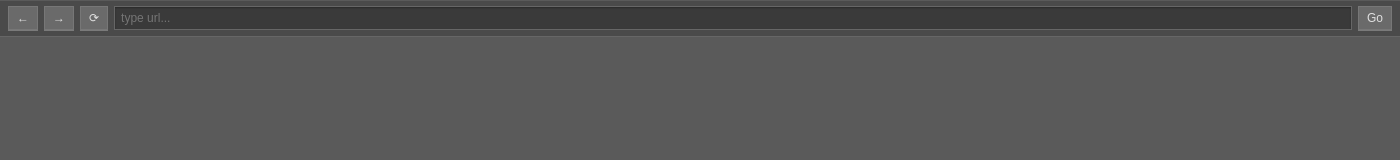
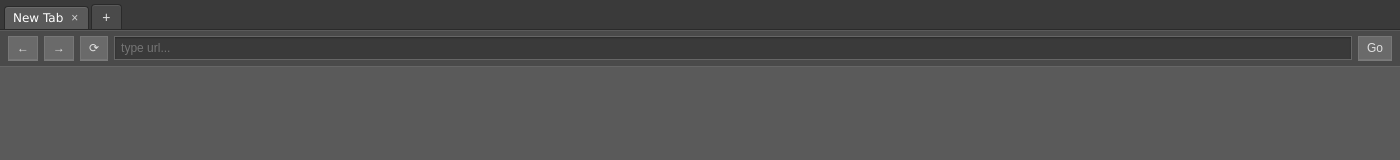
Before and after one commit to v0rt3xv1sta-ctrl/shrew-remastered, an Electron app: page index.html in a window 1400 px wide. Drawn offline with Linux system fonts and the light colour scheme.

Commit message:
tabs update

```diff
--- a/index.html
+++ b/index.html
@@ -9,6 +9,80 @@
           background: #5a5a5a;
           color: #e0e0e0;
         }
+
+        .tabbar {
+          background: #3a3a3a;
+          padding: 4px 4px 0 4px;
+          display: flex;
+          gap: 2px;
+          border-bottom: 1px solid #2a2a2a;
+          align-items: flex-end;
+          overflow-x: auto;
+        }
+
+        .tab {
+          background: #4a4a4a;
+          color: #cfcfcf;
+          border: 1px solid #2a2a2a;
+          border-bottom: none;
+          padding: 4px 8px;
+          font-size: 12px;
+          cursor: pointer;
+          display: flex;
+          align-items: center;
+          gap: 6px;
+          max-width: 180px;
+          min-width: 80px;
+          border-radius: 4px 4px 0 0;
+          box-shadow: inset 0 1px 0 #5a5a5a;
+          user-select: none;
+        }
+
+        .tab:hover { background: #5a5a5a; }
+
+        .tab.active {
+          background: #5a5a5a;
+          color: #fff;
+          box-shadow: inset 0 1px 0 #6a6a6a;
+        }
+
+        .tab-title {
+          white-space: nowrap;
+          overflow: hidden;
+          text-overflow: ellipsis;
+          flex: 1;
+        }
+
+        .tab-close {
+          background: transparent;
+          border: none;
+          color: #cfcfcf;
+          padding: 0 2px;
+          font-size: 12px;
+          line-height: 1;
+          box-shadow: none;
+          cursor: pointer;
+        }
+
+        .tab-close:hover {
+          background: #7a3a3a;
+          color: #fff;
+          box-shadow: none;
+        }
+
+        .tab-new {
+          background: #4a4a4a;
+          color: #e0e0e0;
+          border: 1px solid #2a2a2a;
+          border-bottom: none;
+          padding: 4px 10px;
+          font-size: 14px;
+          cursor: pointer;
+          border-radius: 4px 4px 0 0;
+          box-shadow: inset 0 1px 0 #5a5a5a;
+        }
+
+        .tab-new:hover { background: #6a6a6a; }
 
         .toolbar {
           background: #4a4a4a;
@@ -57,13 +131,26 @@
           box-shadow: 0 0 0 1px #888;
         }
 
+        #webview-container {
+          width: 100%;
+          height: calc(100vh - 71px);
+          position: relative;
+        }
+
         webview {
           width: 100%;
-          height: calc(100vh - 38px);
+          height: 100%;
+          display: none;
         }
+
+        webview.active { display: flex; }
     </style>
 </head>
 <body>
+<div class="tabbar" id="tabbar">
+    <button class="tab-new" id="newtab" onclick="newTab()">+</button>
+</div>
+
 <div class="toolbar">
     <button onclick="goBack()">←</button>
     <button onclick="goForward()">→</button>
@@ -72,27 +159,61 @@
     <button onclick="navigate()">Go</button>
 </div>
 
-<webview
-    id="browser"
-    src="homepage.html"
-    webpreferences="webSecurity=no,nodeIntegration=no,contextIsolation=yes"
-    useragent="Mozilla/5.0 (Windows NT 10.0; Win64; x64) AppleWebKit/537.36 (KHTML, like Gecko) Chrome/120.0.0.0 Safari/537.36"
-    allowpopups
-    disablewebsecurity
-    partition="persist:shrew">
-</webview>
+<div id="webview-container"></div>
 
 <script>
-    const webview = document.getElementById('browser');
     const urlbar = document.getElementById('urlbar');
-    let isReady = false;
+    const tabbar = document.getElementById('tabbar');
+    const newTabBtn = document.getElementById('newtab');
+    const webviewContainer = document.getElementById('webview-container');
 
-    // Wait for webview to be ready
+    let tabs = [];
+    let activeTabId = null;
+    let nextTabId = 1;
+
+    function getActiveWebview() {
+      const tab = tabs.find(t => t.id === activeTabId);
+      return tab ? tab.webview : null;
+    }
+
+    // keep legacy #browser selector pointing at the active webview
+    Object.defineProperty(document, 'browserWebview', {
+      get: () => getActiveWebview()
+    });
+
+    function createTab(url) {
+      const id = nextTabId++;
+
+      const webview = document.createElement('webview');
+      webview.id = 'browser-' + id;
+      webview.setAttribute('src', url || 'homepage.html');
+      webview.setAttribute('webpreferences', 'webSecurity=no,nodeIntegration=no,contextIsolation=yes');
+      webview.setAttribute('useragent', 'Mozilla/5.0 (Windows NT 10.0; Win64; x64) AppleWebKit/537.36 (KHTML, like Gecko) Chrome/120.0.0.0 Safari/537.36');
+      webview.setAttribute('allowpopups', '');
+      webview.setAttribute('disablewebsecurity', '');
+      webview.setAttribute('partition', 'persist:shrew');
+      webviewContainer.appendChild(webview);
+
+      const tabEl = document.createElement('div');
+      tabEl.className = 'tab';
+      tabEl.dataset.tabId = id;
+      const titleEl = document.createElement('span');
+      titleEl.className = 'tab-title';
+      titleEl.textContent = 'New Tab';
+      const closeEl = document.createElement('button');
+      closeEl.className = 'tab-close';
+      closeEl.textContent = '×';
+      closeEl.onclick = (e) => { e.stopPropagation(); closeTab(id); };
+      tabEl.appendChild(titleEl);
+      tabEl.appendChild(closeEl);
+      tabEl.onclick = () => activateTab(id);
+      tabbar.insertBefore(tabEl, newTabBtn);
+
+      const tab = { id, webview, tabEl, titleEl, isReady: false };
+      tabs.push(tab);
+
       webview.addEventListener('dom-ready', () => {
-      isReady = true;
-      console.log('Webview ready!');
-
-      // Inject CSS to ensure proper rendering
+        tab.isReady = true;
         webview.insertCSS(`
           * {
             box-sizing: border-box;
@@ -104,90 +225,119 @@
         `);
       });
 
-    // Handle loading errors
       webview.addEventListener('did-fail-load', (e) => {
         console.error('Failed to load:', e.validatedURL, e.errorDescription);
       });
 
-    // Handle certificate errors
       webview.addEventListener('certificate-error', (e) => {
-      console.log('Certificate error, continuing...');
         e.preventDefault();
       });
 
-    // update url bar when page changes
       webview.addEventListener('did-navigate', (e) => {
-      console.log('Navigated to:', e.url);
-      // If it's the homepage, keep URL bar blank
-      if (e.url.includes('homepage.html')) {
-        urlbar.value = '';
-      } else {
-        urlbar.value = e.url;
+        if (tab.id === activeTabId) {
+          if (e.url.includes('homepage.html')) urlbar.value = '';
+          else urlbar.value = e.url;
         }
       });
 
       webview.addEventListener('did-navigate-in-page', (e) => {
-      // If it's the homepage, keep URL bar blank
-      if (e.url.includes('homepage.html')) {
-        urlbar.value = '';
-      } else {
-        urlbar.value = e.url;
+        if (tab.id === activeTabId) {
+          if (e.url.includes('homepage.html')) urlbar.value = '';
+          else urlbar.value = e.url;
         }
       });
 
+      webview.addEventListener('page-title-updated', (e) => {
+        titleEl.textContent = e.title || 'New Tab';
+        tabEl.title = e.title || '';
+      });
+
+      activateTab(id);
+      return tab;
+    }
+
+    function activateTab(id) {
+      activeTabId = id;
+      tabs.forEach(t => {
+        const isActive = t.id === id;
+        t.tabEl.classList.toggle('active', isActive);
+        t.webview.classList.toggle('active', isActive);
+      });
+      const active = getActiveWebview();
+      if (active) {
+        const url = active.getURL ? active.getURL() : '';
+        if (url && !url.includes('homepage.html')) urlbar.value = url;
+        else urlbar.value = '';
+      }
+    }
+
+    function closeTab(id) {
+      const idx = tabs.findIndex(t => t.id === id);
+      if (idx === -1) return;
+      const tab = tabs[idx];
+      tab.webview.remove();
+      tab.tabEl.remove();
+      tabs.splice(idx, 1);
+      if (tabs.length === 0) {
+        newTab();
+      } else if (activeTabId === id) {
+        const next = tabs[Math.max(0, idx - 1)];
+        activateTab(next.id);
+      }
+    }
+
+    function newTab() {
+      createTab('homepage.html');
+    }
+
     function navigate() {
       let input = urlbar.value.trim();
-      console.log('Navigate called with:', input);
+      const webview = getActiveWebview();
+      if (!webview) return;
 
-      // If blank, go to homepage
       if (!input) {
-        console.log('Going to homepage');
         webview.loadURL('homepage.html');
         return;
       }
 
-      // Detect if it's a URL or a search query
       const isURL = input.includes('.') && !input.includes(' ') &&
                     (input.startsWith('http://') || input.startsWith('https://') ||
                      /\w+\.\w{2,}/.test(input));
 
       if (isURL) {
-        // It's a URL - navigate to it
         let url = input;
         if (!url.startsWith('http://') && !url.startsWith('https://')) {
           url = 'https://' + url;
         }
-        console.log('Loading URL:', url);
         webview.loadURL(url);
       } else {
-        // It's a search query - go to search page
-        console.log('Searching for:', input);
         webview.loadURL(`search.html?q=${encodeURIComponent(input)}`);
       }
     }
 
     function goBack() {
-      if (webview.canGoBack()) {
-        webview.goBack();
-      }
+      const webview = getActiveWebview();
+      if (webview && webview.canGoBack()) webview.goBack();
     }
 
     function goForward() {
-      if (webview.canGoForward()) {
-        webview.goForward();
-      }
+      const webview = getActiveWebview();
+      if (webview && webview.canGoForward()) webview.goForward();
     }
 
     function reload() {
-      webview.reload();
+      const webview = getActiveWebview();
+      if (webview) webview.reload();
     }
 
-    // press enter to navigate
     urlbar.addEventListener('keypress', (e) => {
       if (e.key === 'Enter') {
         navigate();
       }
     });
+
+    // boot up with one tab
+    newTab();
 </script>
 </body>
 </html>
```
Also changed, not shown: package.json (+8 -1 lines). Lines whose indentation alone changed are shown as unchanged.
